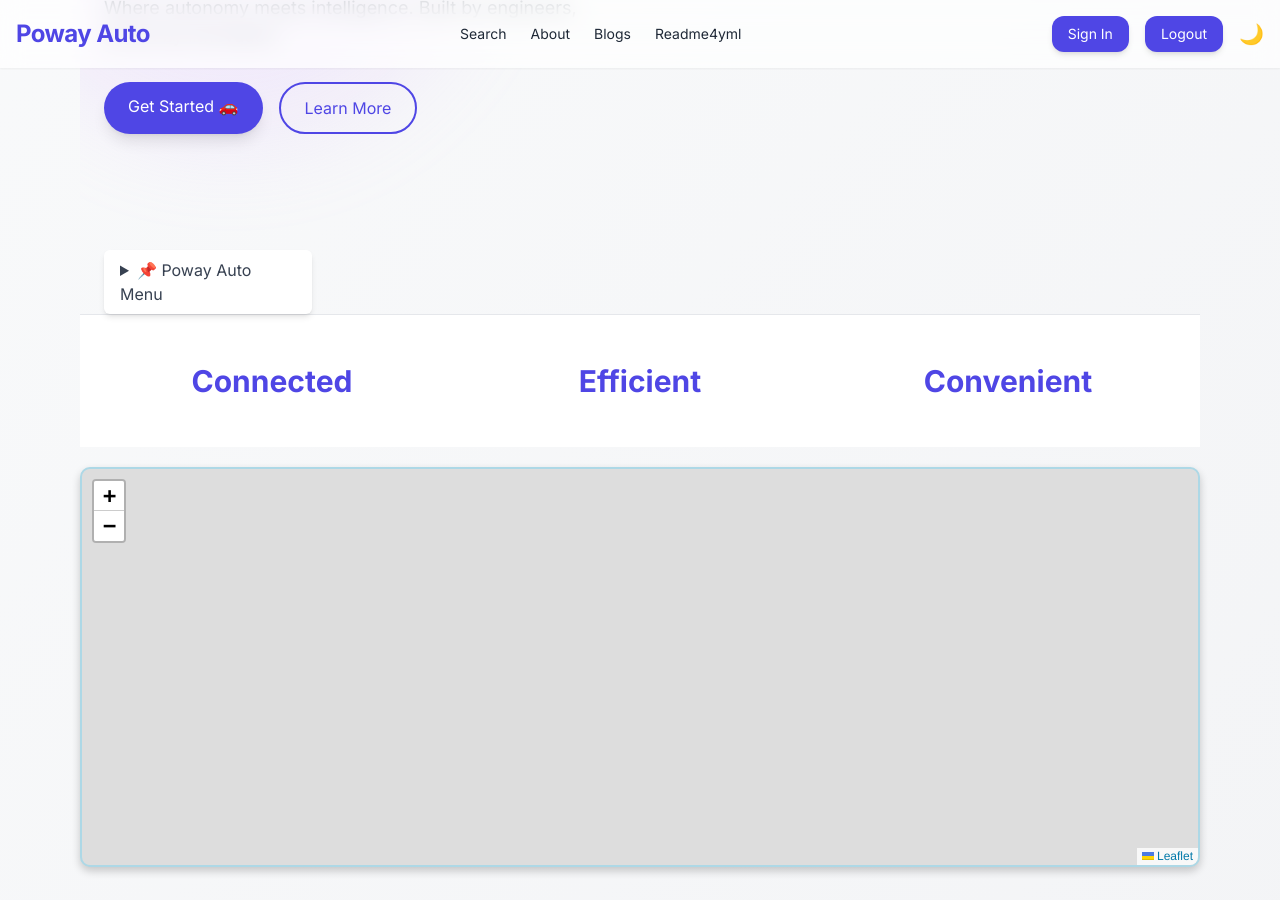
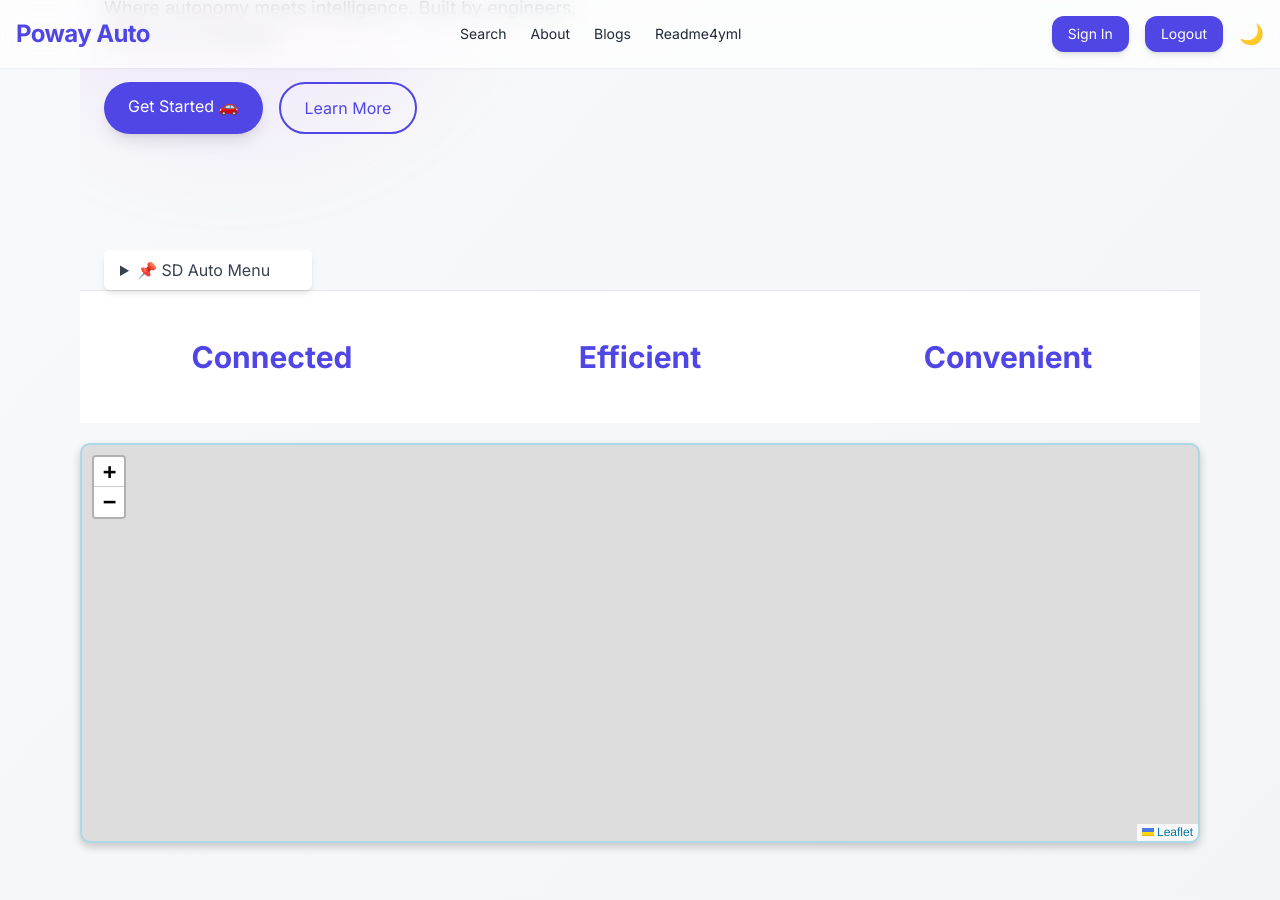
Before and after one commit to Ahaanv19/Poway_Auto_Frontend, a Jekyll site: the page built from index.md, in a window 1280 px wide and 900 px high, scrolled down 390 px. Built offline with Jekyll 4.4.1, drawn with Linux system fonts in a browser that asks for light colours; nearby versions of some CDN libraries.

Commit message:
Update title and menu item in index.md

```diff
--- a/index.md
+++ b/index.md
@@ -110,7 +110,7 @@
 <div class="relative inline-block text-left px-6 mt-4">
   <details class="w-52">
     <summary class="cursor-pointer bg-white dark:bg-gray-900 text-gray-700 dark:text-gray-200 px-4 py-2 rounded-md shadow-md hover:bg-gray-100 dark:hover:bg-gray-800">
-      📌 Poway Auto Menu
+      📌 SD Auto Menu
     </summary>
     <div class="mt-2 bg-white dark:bg-gray-900 border border-gray-200 dark:border-gray-700 rounded-md shadow-lg text-sm text-gray-700 dark:text-gray-200">
       <a href="{{site.baseurl}}/route/" class="block px-4 py-2 hover:bg-gray-100 dark:hover:bg-gray-800">🗺️ Find Best Route</a>
```
Also changed, not shown: other parts of index.md (+1 -1 lines).
